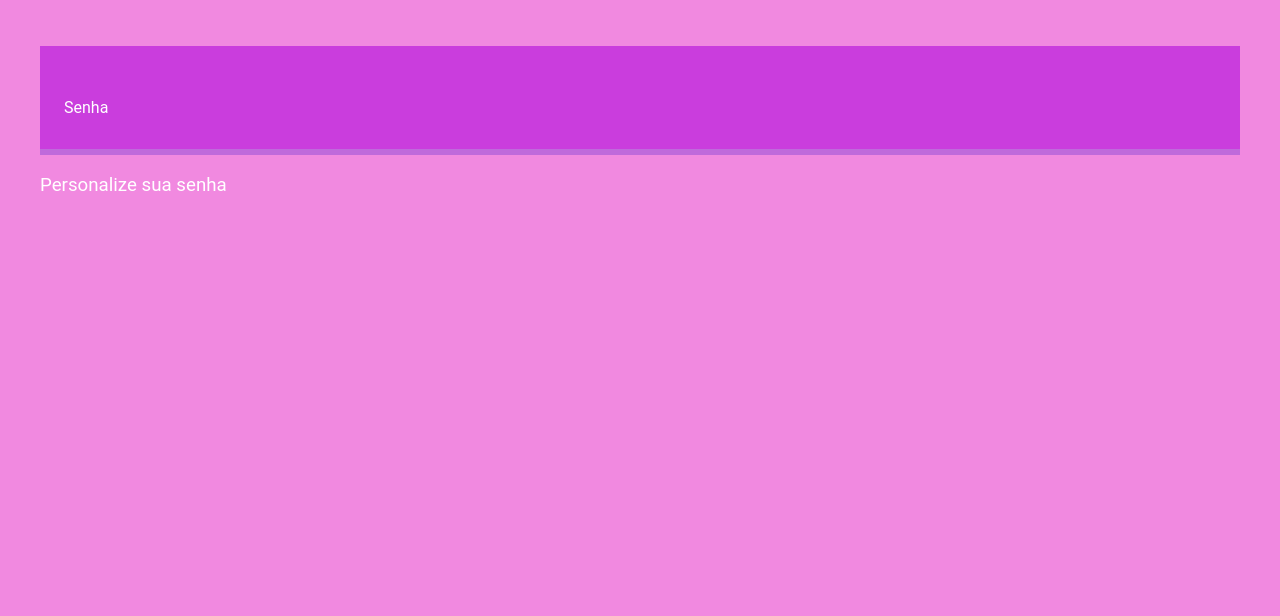
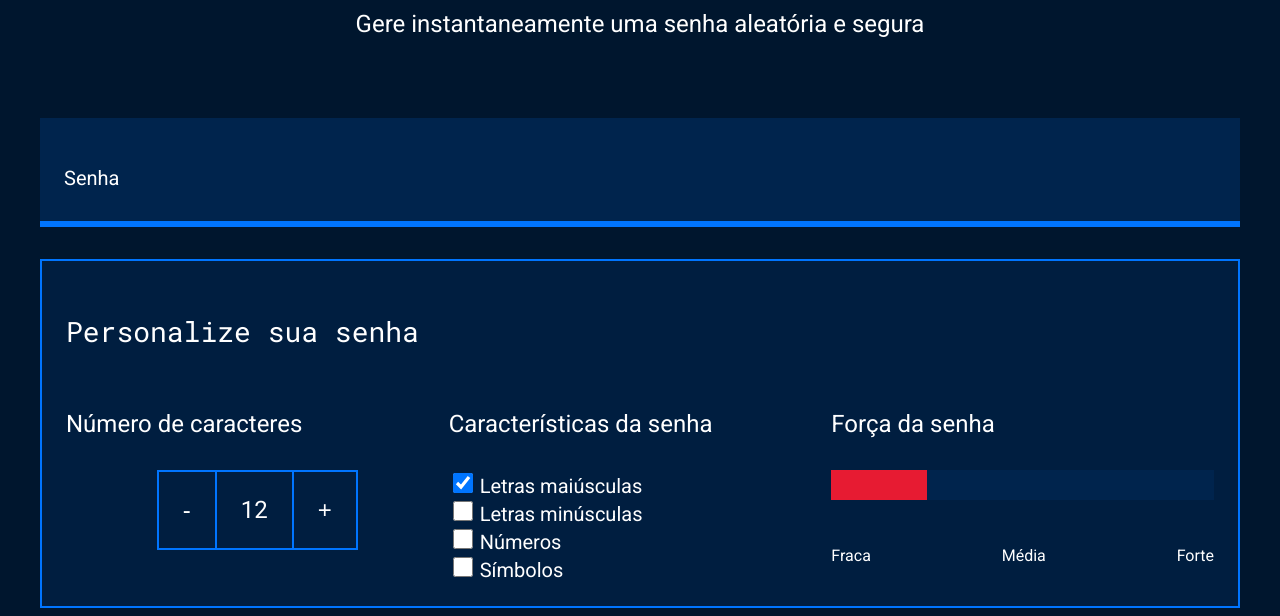
Before and after one commit to grazziakelly/Seguran-a-digital-3D, a plain HTML site: page index.html in a window 1280 px wide. Shown: the part 208-824 px from the top of the page. Before the commit the page ends 800 px from the top, so only its background shows below. Drawn offline with Linux system fonts and the light colour scheme.

Commit message:
Add files via upload

```diff
--- a/index.html
+++ b/index.html
@@ -1,28 +1,67 @@
 <!DOCTYPE html>
-<html lang="en">
+<html lang="pt-br">
+
 <head>
     <meta charset="UTF-8">
     <meta name="viewport" content="width=device-width, initial-scale=1.0">
-    <title>Document</title>
+    <title>Gerador de senha</title>
     <link rel="stylesheet" href="style.css">
 </head>
+
 <body>
     <section class="conteudo">
         <div class="conteudo-titulo">
-            <img src="unlock.svg" alt="Cadeado fechado">
+            <img src="unlock.svg" alt="cadeado fechado">
             <h2 class="titulo-principal">Gerador de senhas</h2>
             <h3 class="titulo-secundario">Gere instantaneamente uma senha aleatória e segura</h3>
         </div>
-
         <div class="conteudo-senha">
             <label for="senha">Senha</label>
             <input name="senha" type="text" id="campo-senha">
         </div>
-
         <div class="parametro">
             <h3 class="parametro-titulo">Personalize sua senha</h3>
+            <div class="parametro-coluna__senha">
+                <div class="parametro-senha">
+                    <h4 class="parametro-senha__titulo">Número de caracteres</h4>
+                    <div class="parametro-senha-botoes">
+                        <button class="parametro-senha__botao">-</button>
+                        <p class="parametro-senha__texto">12</p>
+                        <button class="parametro-senha__botao">+</button>
+                    </div>
+                </div>
+                <div class="parametro-senha">
+                    <h4 class="parametro-senha__titulo">Características da senha</h4>
+                    <div class="parametro-senha-checkbox">
+                        <input name="maiusculo" type="checkbox" class="checkbox" checked>
+                        <label for="maiusculo">Letras maiúsculas</label>
+                    </div>
+                    <div class="parametro-senha-checkbox">
+                        <input name="minusculo" type="checkbox" class="checkbox">
+                        <label for="minusculo">Letras minúsculas</label>
+                    </div>
+                    <div class="parametro-senha-checkbox">
+                        <input name="numero" type="checkbox" class="checkbox">
+                        <label for="numero">Números</label>
+                    </div>
+                    <div class="parametro-senha-checkbox">
+                        <input name="simbolo" type="checkbox" class="checkbox">
+                        <label for="simbolo">Símbolos</label>
+                    </div>
+                </div>
+                <div class="parametro-senha">
+                    <h4 class="parametro-senha__titulo">Força da senha</h4>
+                    <div class="barra"></div>
+                    <div class="forca fraca"></div>
+                    <div class="parametro-senha-textos">
+                        <p>Fraca</p>
+                        <p>Média</p>
+                        <p>Forte</p>
+                    </div>
+                </div>
+            </div>
         </div>
-
     </section>
+    <script src="main.js"></script>
 </body>
 </html>
--- /dev/null
+++ b/main.js
@@ -0,0 +1,25 @@
+const numeroSenha = document.querySelector('.parametro-senha__texto');
+let tamanhoSenha = 12;
+numeroSenha.textContent = tamanhoSenha;
+
+const botoes = document.querySelectorAll('.parametro-senha__botao');
+
+botoes[0].onclick = diminuiTamanho;
+botoes[1].onclick = aumentaTamanho;
+
+function diminuiTamanho(){
+    if (tamanhoSenha > 1){
+       // tamanhoSenha = tamanhoSenha-1;
+        tamanhoSenha--;
+    }
+    numeroSenha.textContent = tamanhoSenha;
+}
+function aumentaTamanho(){
+    if (tamanhoSenha < 20){
+       // tamanhoSenha = tamanhoSenha+1;
+       tamanhoSenha++;
+    }
+    numeroSenha.textContent = tamanhoSenha;
+}
+
+console.log(botoes);
--- a/style.css
+++ b/style.css
@@ -1,11 +1,11 @@
-@import url('https://fonts.googleapis.com/css2?family=Poppins:ital,wght@0,100;0,200;0,300;0,400;0,500;0,600;0,700;0,800;0,900;1,100;1,200; 1.300;1.400;1.500;1.600;1.700;1.800;1.900&family=Roboto+Mono:ital,wght@0.100..700;1.100..700&display=swap');
+@import url('https://fonts.googleapis.com/css2?family=Roboto&family=Roboto+Mono&display=swap');
 
 :root{
-    --branco: rgb(255, 255, 255);
-    --cor-de-fundo: #f189e0;
-    --fundo-senha: #ca3ddd;
+    --branco: white;
+    --cor-de-fundo: #00162E;
+    --fundo-senha: #00244D;
     --fundo-texto: #001E40;
-    --borda: #bf6adb;
+    --borda: #0075FF;
     --roboto: 'Roboto', sans-serif;
     --roboto-mono: 'Roboto Mono', monospace;
 }
@@ -31,10 +31,10 @@ body{
 
 .conteudo-titulo{
     text-align: center;
+    margin-top: 80px;
 }
 
-.conteudo-senha
-{
+.conteudo-senha{
     margin-top: 80px;
     background: var(--fundo-senha);
     padding: 24px;
@@ -58,3 +58,95 @@ body{
     max-width: 1200px;
     margin: 0 auto;
 }
+
+.parametro{
+    background-color: var(--fundo-texto);
+    border: 2px solid var(--borda);
+    margin-top: 32px;
+    padding: 24px;
+}
+
+.parametro-titulo{
+    font-family: var(--roboto-mono);
+    font-size: 28px;
+}
+
+.parametro-senha__titulo{
+    font-size:24px;
+}
+
+.parametro-coluna__senha{
+    display: flex;
+    flex-direction: column;
+    justify-content: center;
+}
+.parametro-senha{
+    width: 50%;
+    margin: 0 auto;
+}
+
+.parametro-senha-botoes{
+    display: flex;
+    justify-content: center;
+}
+
+.parametro-senha__botao{
+    background-color: var(--fundo-texto);
+    color: var(--branco);
+    border: 2px solid var(--borda);
+    padding: 24px;
+    font-size: 24px;
+    cursor: pointer;
+}
+.parametro-senha__texto{
+    padding: 24px;
+    border-top: 2px solid var(--borda);
+    border-bottom: 2px solid var(--borda);
+    margin: 0;
+    font-size: 24px;
+}
+
+label{
+    font-size: 20px;
+}
+
+.checkbox{
+    width: 20px;
+    height: 20px;
+    cursor: pointer;
+}
+
+.barra{
+    background-color: var(--fundo-senha);
+    height: 30px;
+    width: 100%;
+}
+.forca{
+    height: 30px;
+    position: relative;
+    bottom: 30px;
+}
+.fraca{
+    width: 25%;
+    background-color: #E71B32;
+}
+.media{
+    background-color: #FAF408;
+    width: 50%;
+}
+.forte{
+    background-color: #00FF85;
+    width: 100%;
+}
+
+.parametro-senha-textos{
+    display: flex;
+    justify-content: space-between;
+}
+
+
+@media screen and (min-width: 768px) {
+    .parametro-coluna__senha{
+        flex-direction: row;
+    }
+}
```
Also changed, not shown: 1 other file.
